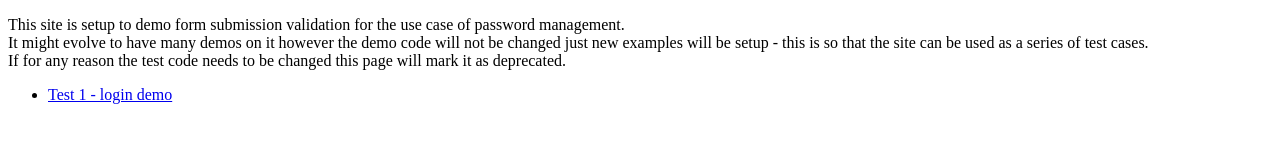
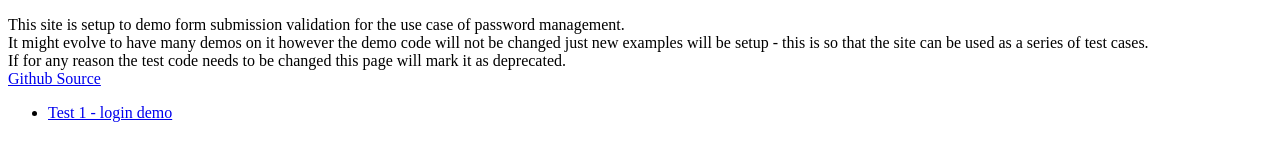
Before and after one commit to jonathanKingston/password-generation-test-cases, a website: page public/index.html in a window 1280 px wide. Drawn offline with Linux system fonts and the light colour scheme.

Commit message:
Adding in source link and readme

```diff
--- a/public/index.html
+++ b/public/index.html
@@ -7,7 +7,8 @@
     <p>
        This site is setup to demo form submission validation for the use case of password management.<br />
        It might evolve to have many demos on it however the demo code will not be changed just new examples will be setup - this is so that the site can be used as a series of test cases.<br />
-       If for any reason the test code needs to be changed this page will mark it as deprecated.
+       If for any reason the test code needs to be changed this page will mark it as deprecated.<br />
+       <a href="https://github.com/jonathanKingston/password-generation-test-cases">Github Source</a>
     </p>
     <ul>
       <li><a href="/tests/1/">Test 1 - login demo</a></li>
```
Also changed, not shown: README.md (added).
